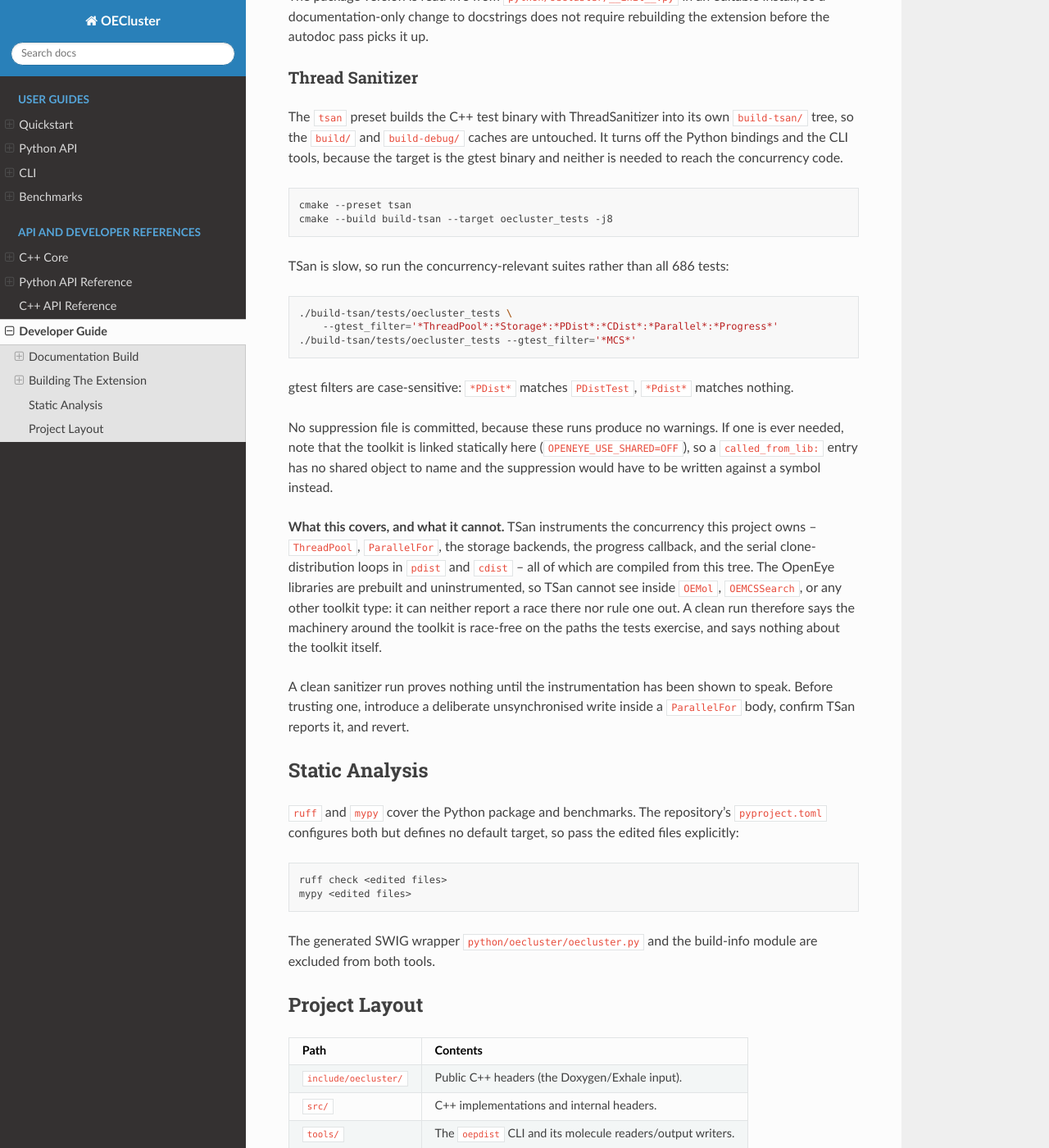
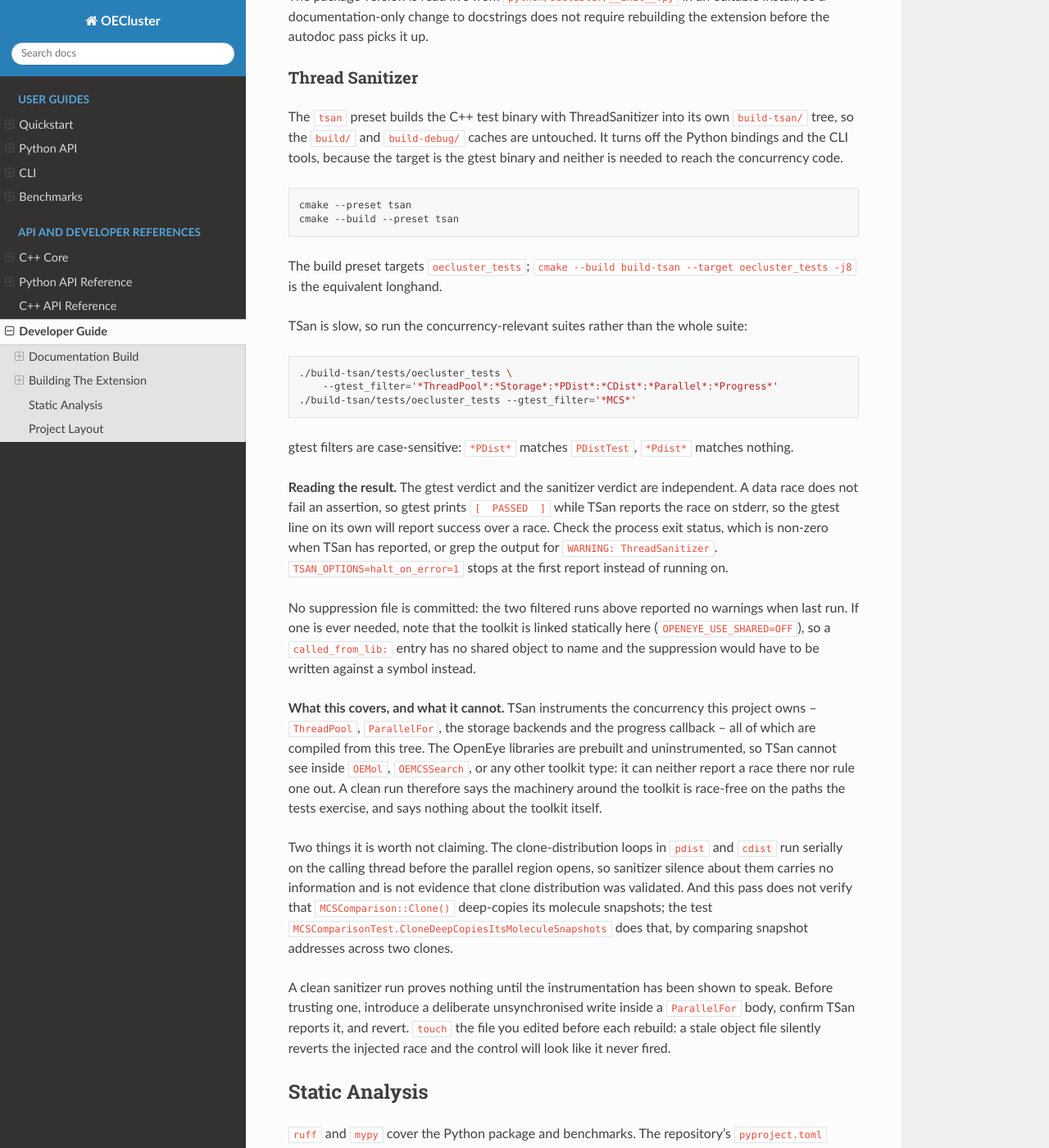
Before and after one commit to scott-arne/oecluster, a Sphinx documentation site: the page built from docs/developer.md, in a window 1280 px wide and 1400 px high, scrolled down 1666 px. Shown: the whole window at 82% size. Built offline with Sphinx 7.4.7 and the Read the Docs theme 3.1.0, drawn with Linux system fonts in a browser that asks for light colours; pages that are not in the unit, such as notebooks, are missing from menus; the version number is read from the project's files by our own code.

Commit message:
docs: keep the sanitizer section from overstating what it checked
Four corrections to the thread-sanitizer material.

A race does not fail a gtest assertion: gtest prints PASSED while TSan
reports on stderr, so the section described a procedure that could not
re-verify its own "no warnings" claim. Adds the detection guidance -- exit
status, or grep for the warning -- and the touch-before-rebuild warning to
the positive-control paragraph, since a stale object file silently reverts
an injected race.

The clone-distribution loops run serially before the parallel region opens,
so sanitizer silence about them carries no information. Dropped from both
coverage lists, and the reason stated, because that sentence was the one
most likely to be miscited later as evidence the distribution was validated.
The CHANGELOG's disclaimer about the Clone() deep copy is mirrored into the
developer guide, where it was missing.

"Covers" overstated a preset that exercises nothing by itself, and "reported
no races" described the 102 tests the two documented filters select rather
than the whole suite. Both qualified.

The build preset had no mention and the test count was pinned to a number
that drifts on the next test added.

Separately, doxygen honours neither the SWIG guard nor any exclusion here --
EXTRACT_ALL is on with no EXCLUDE_SYMBOLS -- so the test-only accessor was
being published in the C++ API reference. EXCLUDE_SYMBOLS drops it while
leaving the class and header pages intact. PREDEFINED = SWIG would also have
hidden the initializer-list constructor, which is a real API element.

````diff
--- a/docs/conf.py
+++ b/docs/conf.py
@@ -128,5 +128,6 @@ GENERATE_LATEX         = NO
 GENERATE_XML           = YES
 QUIET                  = YES
 WARN_IF_UNDOCUMENTED   = NO
+EXCLUDE_SYMBOLS        = MCSComparisonSnapshotAccess
 """,
 }
--- a/docs/developer.md
+++ b/docs/developer.md
@@ -87,10 +87,14 @@ binary and neither is needed to reach the concurrency code.
 
 ```bash
 cmake --preset tsan
-cmake --build build-tsan --target oecluster_tests -j8
+cmake --build --preset tsan
 ```
 
-TSan is slow, so run the concurrency-relevant suites rather than all 686 tests:
+The build preset targets `oecluster_tests`; `cmake --build build-tsan --target
+oecluster_tests -j8` is the equivalent longhand.
+
+TSan is slow, so run the concurrency-relevant suites rather than the whole
+suite:
 
 ```bash
 ./build-tsan/tests/oecluster_tests \
@@ -101,23 +105,42 @@ TSan is slow, so run the concurrency-relevant suites rather than all 686 tests:
 gtest filters are case-sensitive: `*PDist*` matches `PDistTest`, `*Pdist*`
 matches nothing.
 
-No suppression file is committed, because these runs produce no warnings. If
-one is ever needed, note that the toolkit is linked statically here
-(`OPENEYE_USE_SHARED=OFF`), so a `called_from_lib:` entry has no shared object
-to name and the suppression would have to be written against a symbol instead.
+**Reading the result.** The gtest verdict and the sanitizer verdict are
+independent. A data race does not fail an assertion, so gtest prints
+`[  PASSED  ]` while TSan reports the race on stderr, so the gtest line on its
+own will report success over a race. Check the process exit status, which is
+non-zero when TSan has reported, or grep the output for
+`WARNING: ThreadSanitizer`. `TSAN_OPTIONS=halt_on_error=1` stops at the first
+report instead of running on.
+
+No suppression file is committed: the two filtered runs above reported no
+warnings when last run. If one is ever needed, note that the toolkit is linked
+statically here (`OPENEYE_USE_SHARED=OFF`), so a `called_from_lib:` entry has
+no shared object to name and the suppression would have to be written against a
+symbol instead.
 
 **What this covers, and what it cannot.** TSan instruments the concurrency this
-project owns -- `ThreadPool`, `ParallelFor`, the storage backends, the progress
-callback, and the serial clone-distribution loops in `pdist` and `cdist` -- all
-of which are compiled from this tree. The OpenEye libraries are prebuilt and
-uninstrumented, so TSan cannot see inside `OEMol`, `OEMCSSearch`, or any other
-toolkit type: it can neither report a race there nor rule one out. A clean run
-therefore says the machinery around the toolkit is race-free on the paths the
-tests exercise, and says nothing about the toolkit itself.
+project owns -- `ThreadPool`, `ParallelFor`, the storage backends and the
+progress callback -- all of which are compiled from this tree. The OpenEye
+libraries are prebuilt and uninstrumented, so TSan cannot see inside `OEMol`,
+`OEMCSSearch`, or any other toolkit type: it can neither report a race there nor
+rule one out. A clean run therefore says the machinery around the toolkit is
+race-free on the paths the tests exercise, and says nothing about the toolkit
+itself.
+
+Two things it is worth not claiming. The clone-distribution loops in `pdist` and
+`cdist` run serially on the calling thread before the parallel region opens, so
+sanitizer silence about them carries no information and is not evidence that
+clone distribution was validated. And this pass does not verify that
+`MCSComparison::Clone()` deep-copies its molecule snapshots; the test
+`MCSComparisonTest.CloneDeepCopiesItsMoleculeSnapshots` does that, by comparing
+snapshot addresses across two clones.
 
 A clean sanitizer run proves nothing until the instrumentation has been shown to
 speak. Before trusting one, introduce a deliberate unsynchronised write inside a
-`ParallelFor` body, confirm TSan reports it, and revert.
+`ParallelFor` body, confirm TSan reports it, and revert. `touch` the file you
+edited before each rebuild: a stale object file silently reverts the injected
+race and the control will look like it never fired.
 
 ## Static Analysis
 
````
Also changed, not shown: CHANGELOG.md (+6 -6 lines).
